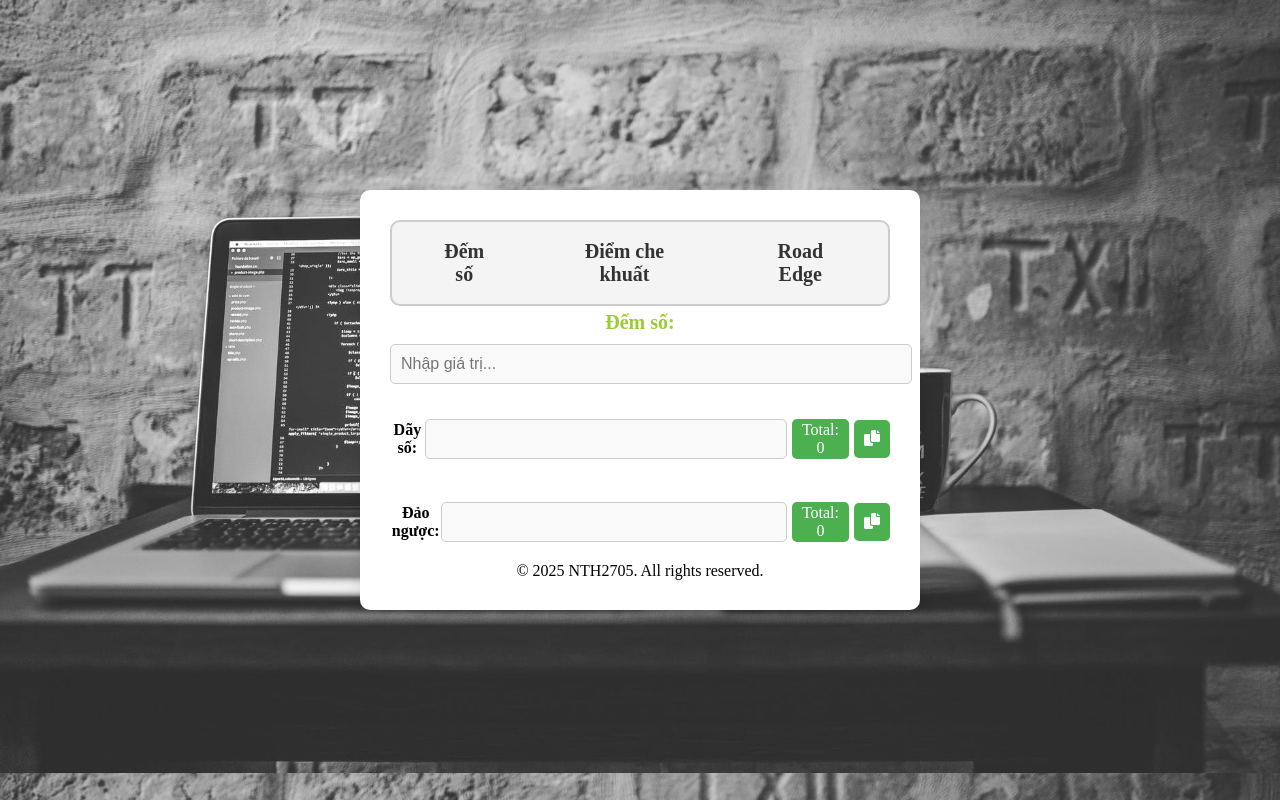
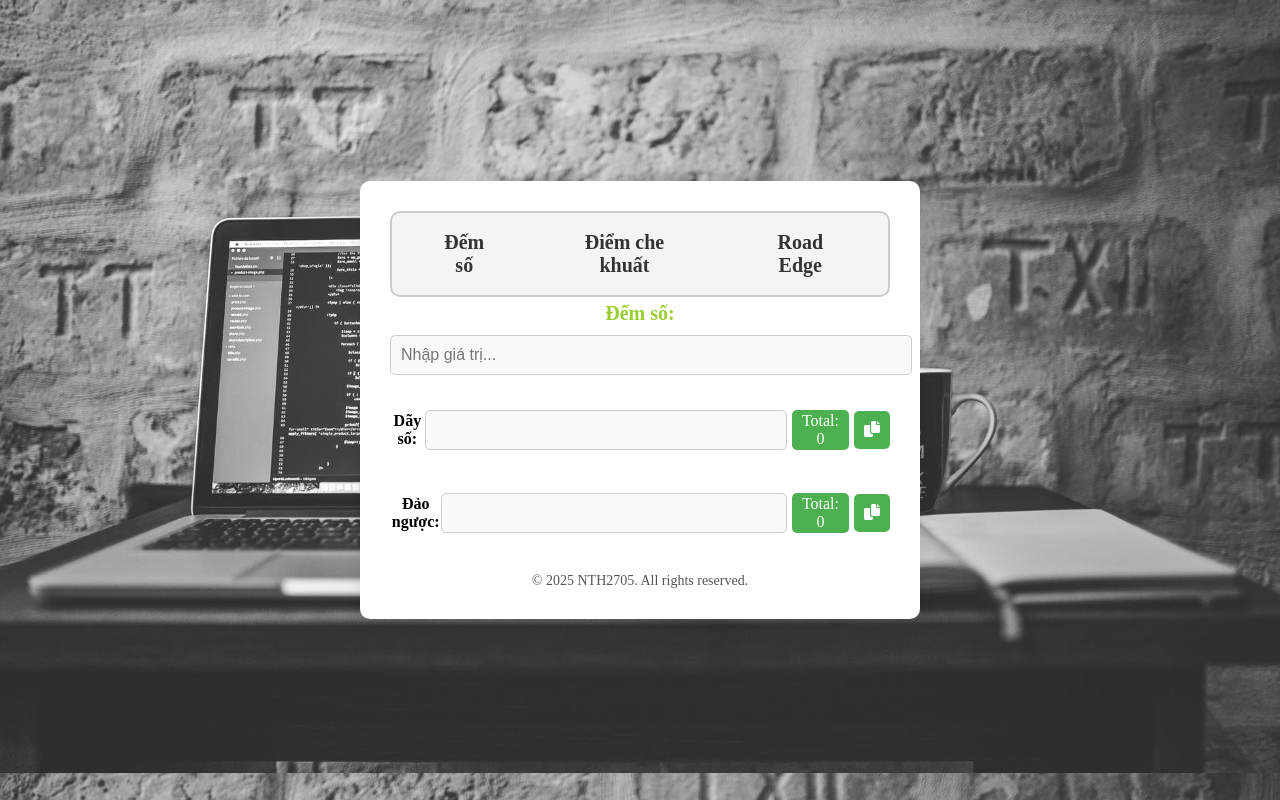
Before and after one commit to nthung27/tool, a plain HTML site: page index.html in a window 1280 px wide. Drawn offline with Linux system fonts and the light colour scheme.

Commit message:
style.css

```diff
--- a/style.css
+++ b/style.css
@@ -132,3 +132,9 @@ span:hover {
     align-items: center;
     margin-top: 5px;
 }
+.copyright {
+    text-align: center;
+    margin-top: 20px;
+    font-size: 14px;
+    color: #555;
+}
```
